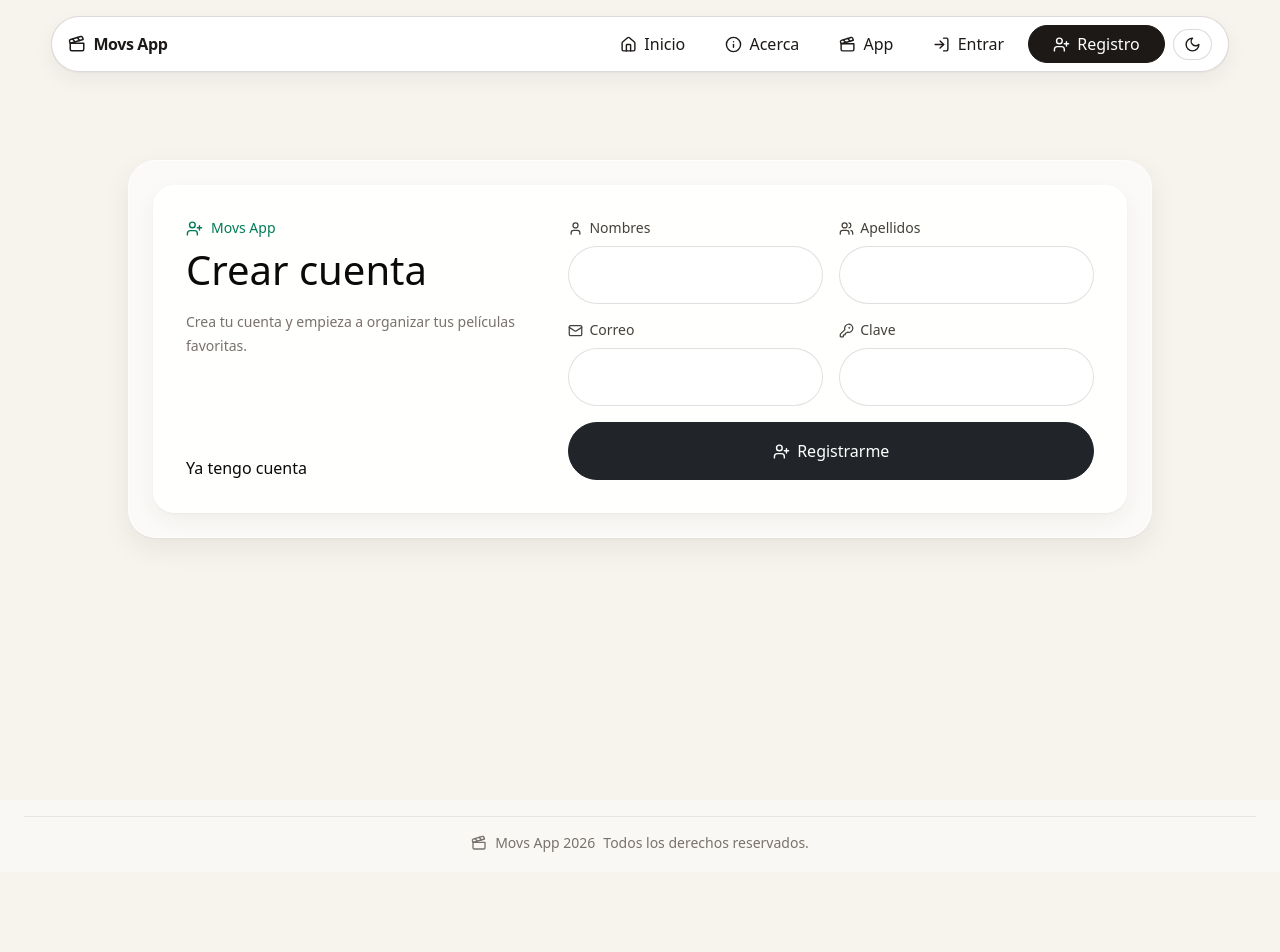
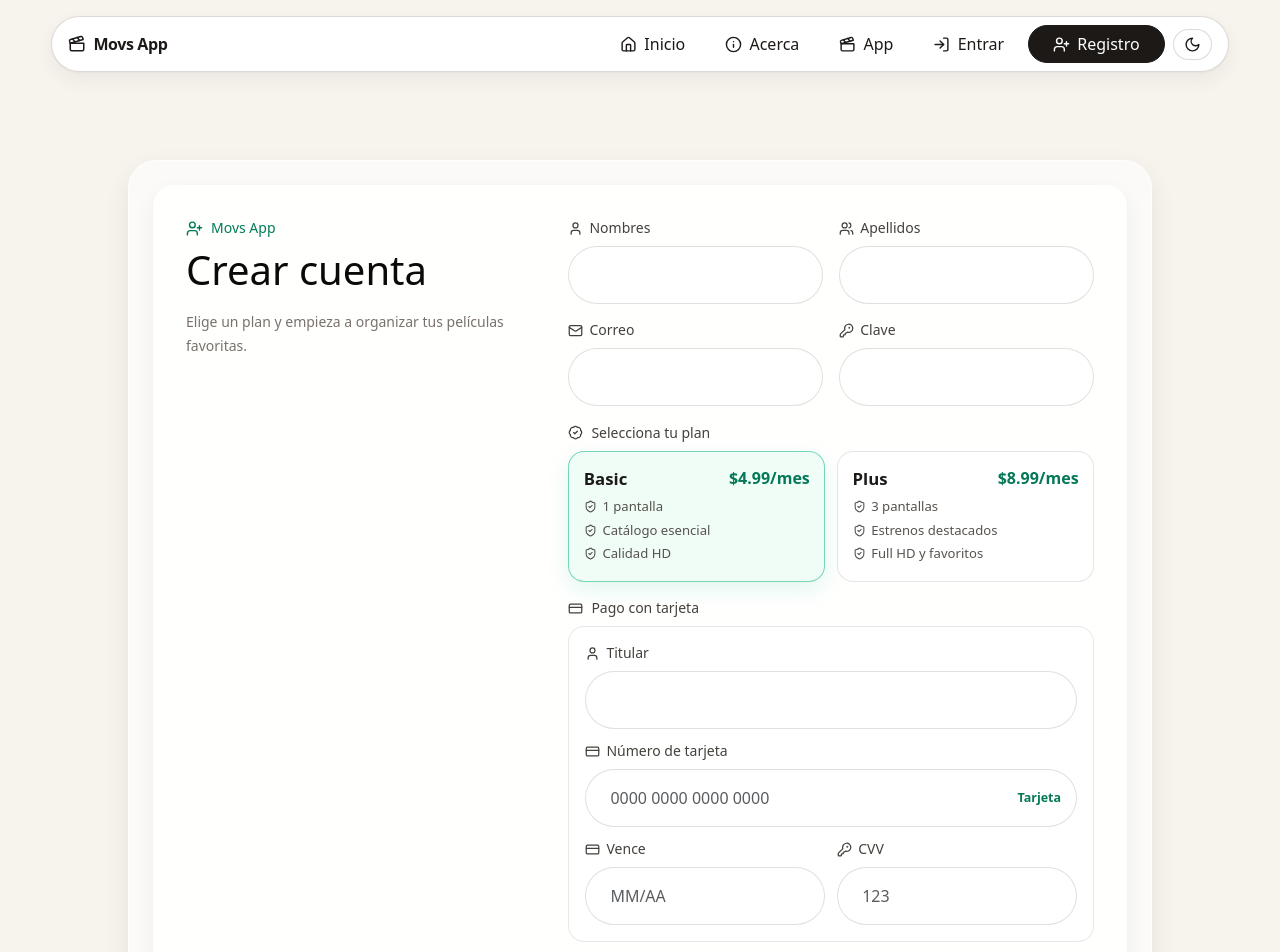
Before and after one commit to brigitterodriguezp/movs-app, a Vue app: page /signup in a window 1280 px wide. Shown: the top 952 px of the page. Before the commit the page ends 872 px from the top, so only its background shows below. Built offline with nearby package versions, Linux system fonts and the light colour scheme.

Commit message:
se agrega login

```diff
--- a/src/assets/main.css
+++ b/src/assets/main.css
@@ -461,6 +461,118 @@
   color: #fca5a5;
 }
 
+.plan-grid {
+  display: grid;
+  grid-template-columns: repeat(2, minmax(0, 1fr));
+  gap: 0.75rem;
+}
+
+.plan-option {
+  display: flex;
+  min-height: 8.2rem;
+  cursor: pointer;
+  flex-direction: column;
+  gap: 0.45rem;
+  border-radius: 1rem;
+  border: 1px solid rgba(120, 113, 108, 0.18);
+  background: rgba(255, 255, 255, 0.64);
+  padding: 0.9rem;
+}
+
+.plan-option.selected {
+  border-color: rgba(16, 185, 129, 0.56);
+  background: rgba(236, 253, 245, 0.78);
+  box-shadow: 0 8px 22px rgba(16, 185, 129, 0.12);
+}
+
+.plan-option-top {
+  display: flex;
+  align-items: flex-start;
+  justify-content: space-between;
+  gap: 0.75rem;
+}
+
+.plan-option-top strong {
+  color: #1c1917;
+  font-size: 1.05rem;
+}
+
+.plan-option-top em {
+  color: #047857;
+  font-style: normal;
+  font-weight: 700;
+}
+
+.plan-benefit {
+  display: inline-flex;
+  align-items: center;
+  gap: 0.35rem;
+  color: #57534e;
+  font-size: 0.82rem;
+  line-height: 1.25;
+}
+
+.payment-box {
+  display: grid;
+  grid-template-columns: repeat(2, minmax(0, 1fr));
+  gap: 0.75rem;
+  border-radius: 1rem;
+  border: 1px solid rgba(120, 113, 108, 0.16);
+  background: rgba(255, 255, 255, 0.46);
+  padding: 1rem;
+}
+
+.card-number-wrap {
+  position: relative;
+}
+
+.card-number-wrap .form-control {
+  padding-right: 8rem !important;
+}
+
+.card-number-wrap span {
+  position: absolute;
+  top: 50%;
+  right: 1rem;
+  max-width: 6.5rem;
+  overflow: hidden;
+  color: #047857;
+  font-size: 0.78rem;
+  font-weight: 700;
+  text-overflow: ellipsis;
+  transform: translateY(-50%);
+  white-space: nowrap;
+}
+
+.dark .plan-option {
+  border-color: rgba(255, 255, 255, 0.1);
+  background: rgba(255, 255, 255, 0.06);
+}
+
+.dark .plan-option.selected {
+  border-color: rgba(110, 231, 183, 0.38);
+  background: rgba(6, 78, 59, 0.22);
+  box-shadow: 0 10px 24px rgba(0, 0, 0, 0.22);
+}
+
+.dark .plan-option-top strong {
+  color: #f8fafc;
+}
+
+.dark .plan-option-top em,
+.dark .card-number-wrap span {
+  color: #6ee7b7;
+}
+
+.dark .plan-benefit {
+  color: #d6d3d1;
+}
+
+.dark .payment-box {
+  border-color: rgba(255, 255, 255, 0.1);
+  background: rgba(255, 255, 255, 0.05);
+}
+
 .movie-card {
   background: rgba(255, 255, 255, 0.78);
   border: 1px solid rgba(255, 255, 255, 0.72);
@@ -720,6 +832,24 @@
     gap: 0.65rem !important;
   }
 
+  .plan-grid,
+  .payment-box {
+    grid-template-columns: 1fr;
+  }
+
+  .plan-option {
+    min-height: auto;
+    padding: 0.85rem;
+  }
+
+  .payment-box {
+    padding: 0.85rem;
+  }
+
+  .card-number-wrap .form-control {
+    padding-right: 7rem !important;
+  }
+
   .auth-shell .btn {
     min-height: 2.55rem;
     padding-top: 0.45rem !important;
--- a/src/views/SignupView.vue
+++ b/src/views/SignupView.vue
@@ -1,15 +1,35 @@
 <script setup>
 import { reactive } from 'vue'
 import { RouterLink, useRouter } from 'vue-router'
-import { KeyRound, Mail, User, UserPlus, Users } from '@lucide/vue'
+import { BadgeCheck, CreditCard, KeyRound, Mail, ShieldCheck, User, UserPlus, Users } from '@lucide/vue'
 
 const router = useRouter()
+
+const plans = [
+  {
+    id: 'basic',
+    name: 'Basic',
+    price: '$4.99',
+    benefits: ['1 pantalla', 'Catálogo esencial', 'Calidad HD'],
+  },
+  {
+    id: 'plus',
+    name: 'Plus',
+    price: '$8.99',
+    benefits: ['3 pantallas', 'Estrenos destacados', 'Full HD y favoritos'],
+  },
+]
 
 const form = reactive({
   nombres: '',
   apellidos: '',
   correo: '',
   clave: '',
+  plan: 'basic',
+  cardName: '',
+  cardNumber: '',
+  cardExpiry: '',
+  cardCvv: '',
 })
 
 const errors = reactive({
@@ -17,13 +37,76 @@ const errors = reactive({
   apellidos: '',
   correo: '',
   clave: '',
+  cardName: '',
+  cardNumber: '',
+  cardExpiry: '',
+  cardCvv: '',
 })
+
+function cardDigits() {
+  return form.cardNumber.replace(/\D/g, '')
+}
+
+function detectCardBrand(number = cardDigits()) {
+  if (/^4/.test(number)) return 'Visa'
+  if (/^(5[1-5]|2[2-7])/.test(number)) return 'Mastercard'
+  if (/^3[47]/.test(number)) return 'American Express'
+  if (/^(6011|65|64[4-9])/.test(number)) return 'Discover'
+  return number.length ? 'Otra tarjeta' : 'Tarjeta'
+}
+
+function isValidCardNumber(number) {
+  if (number.length < 13 || number.length > 19) return false
+
+  let sum = 0
+  let shouldDouble = false
+
+  for (let index = number.length - 1; index >= 0; index -= 1) {
+    let digit = Number(number[index])
+
+    if (shouldDouble) {
+      digit *= 2
+      if (digit > 9) digit -= 9
+    }
+
+    sum += digit
+    shouldDouble = !shouldDouble
+  }
+
+  return sum % 10 === 0
+}
+
+function isValidExpiry(value) {
+  const match = value.match(/^(\d{2})\/(\d{2})$/)
+  if (!match) return false
+
+  const month = Number(match[1])
+  const year = Number(`20${match[2]}`)
+  if (month < 1 || month > 12) return false
+
+  const now = new Date()
+  const expiry = new Date(year, month)
+  return expiry > new Date(now.getFullYear(), now.getMonth())
+}
+
+function formatCardNumber() {
+  form.cardNumber = cardDigits().slice(0, 19).replace(/(.{4})/g, '$1 ').trim()
+}
+
+function formatExpiry() {
+  const value = form.cardExpiry.replace(/\D/g, '').slice(0, 4)
+  form.cardExpiry = value.length > 2 ? `${value.slice(0, 2)}/${value.slice(2)}` : value
+}
 
 function submitSignup() {
   errors.nombres = ''
   errors.apellidos = ''
   errors.correo = ''
   errors.clave = ''
+  errors.cardName = ''
+  errors.cardNumber = ''
+  errors.cardExpiry = ''
+  errors.cardCvv = ''
 
   if (!form.nombres.trim()) {
     errors.nombres = 'Ingresa tus nombres.'
@@ -41,7 +124,38 @@ function submitSignup() {
     errors.clave = 'Ingresa una clave.'
   }
 
-  if (errors.nombres || errors.apellidos || errors.correo || errors.clave) {
+  if (!form.cardName.trim()) {
+    errors.cardName = 'Ingresa el titular.'
+  }
+
+  const cardNumber = cardDigits()
+
+  if (!cardNumber) {
+    errors.cardNumber = 'Ingresa el número de tarjeta.'
+  } else if (!isValidCardNumber(cardNumber)) {
+    errors.cardNumber = 'Número de tarjeta inválido.'
+  }
+
+  if (!form.cardExpiry) {
+    errors.cardExpiry = 'Ingresa la fecha.'
+  } else if (!isValidExpiry(form.cardExpiry)) {
+    errors.cardExpiry = 'Fecha inválida o vencida.'
+  }
+
+  if (!/^\d{3,4}$/.test(form.cardCvv)) {
+    errors.cardCvv = 'CVV inválido.'
+  }
+
+  if (
+    errors.nombres ||
+    errors.apellidos ||
+    errors.correo ||
+    errors.clave ||
+    errors.cardName ||
+    errors.cardNumber ||
+    errors.cardExpiry ||
+    errors.cardCvv
+  ) {
     return
   }
 
@@ -58,6 +172,14 @@ function submitSignup() {
     apellidos: form.apellidos.trim(),
     correo,
     clave: form.clave,
+    subscription: {
+      plan: form.plan,
+      status: 'active',
+    },
+    payment: {
+      brand: detectCardBrand(cardNumber),
+      last4: cardNumber.slice(-4),
+    },
   }
 
   localStorage.setItem('movieUser', JSON.stringify(user))
@@ -77,7 +199,7 @@ function submitSignup() {
               <span>Movs App</span>
             </p>
             <h1 class="mb-3 text-3xl font-semibold tracking-normal text-stone-950">Crear cuenta</h1>
-            <p class="m-0 text-sm leading-6 text-stone-500">Crea tu cuenta y empieza a organizar tus películas favoritas.</p>
+            <p class="m-0 text-sm leading-6 text-stone-500">Elige un plan y empieza a organizar tus películas favoritas.</p>
           </div>
           <RouterLink class="w-fit font-medium text-stone-950" to="/signin">Ya tengo cuenta</RouterLink>
         </div>
@@ -116,6 +238,94 @@ function submitSignup() {
             <p v-if="errors.clave" class="auth-field-error">{{ errors.clave }}</p>
           </div>
 
+          <div class="md:col-span-2">
+            <p class="mb-2 inline-flex items-center gap-2 text-sm font-medium text-stone-700">
+              <BadgeCheck :size="15" />
+              <span>Selecciona tu plan</span>
+            </p>
+            <div class="plan-grid">
+              <label v-for="plan in plans" :key="plan.id" class="plan-option" :class="{ selected: form.plan === plan.id }">
+                <input v-model="form.plan" class="visually-hidden" type="radio" name="plan" :value="plan.id" />
+                <span class="plan-option-top">
+                  <strong>{{ plan.name }}</strong>
+                  <em>{{ plan.price }}/mes</em>
+                </span>
+                <span v-for="benefit in plan.benefits" :key="benefit" class="plan-benefit">
+                  <ShieldCheck :size="13" />
+                  {{ benefit }}
+                </span>
+              </label>
+            </div>
+          </div>
+
+          <div class="payment-section md:col-span-2">
+            <p class="mb-2 inline-flex items-center gap-2 text-sm font-medium text-stone-700">
+              <CreditCard :size="15" />
+              <span>Pago con tarjeta</span>
+            </p>
+            <div class="payment-box">
+              <div class="md:col-span-2">
+                <label class="form-label auth-field-label text-sm text-stone-700" for="cardName">
+                  <User :size="15" />
+                  <span>Titular</span>
+                </label>
+                <input id="cardName" v-model="form.cardName" class="form-control rounded-pill px-4 py-3" type="text" />
+                <p v-if="errors.cardName" class="auth-field-error">{{ errors.cardName }}</p>
+              </div>
+              <div class="md:col-span-2">
+                <label class="form-label auth-field-label text-sm text-stone-700" for="cardNumber">
+                  <CreditCard :size="15" />
+                  <span>Número de tarjeta</span>
+                </label>
+                <div class="card-number-wrap">
+                  <input
+                    id="cardNumber"
+                    v-model="form.cardNumber"
+                    class="form-control rounded-pill px-4 py-3"
+                    inputmode="numeric"
+                    placeholder="0000 0000 0000 0000"
+                    type="text"
+                    @input="formatCardNumber"
+                  />
+                  <span>{{ detectCardBrand() }}</span>
+                </div>
+                <p v-if="errors.cardNumber" class="auth-field-error">{{ errors.cardNumber }}</p>
+              </div>
+              <div>
+                <label class="form-label auth-field-label text-sm text-stone-700" for="cardExpiry">
+                  <CreditCard :size="15" />
+                  <span>Vence</span>
+                </label>
+                <input
+                  id="cardExpiry"
+                  v-model="form.cardExpiry"
+                  class="form-control rounded-pill px-4 py-3"
+                  inputmode="numeric"
+                  placeholder="MM/AA"
+                  type="text"
+                  @input="formatExpiry"
+                />
+                <p v-if="errors.cardExpiry" class="auth-field-error">{{ errors.cardExpiry }}</p>
+              </div>
+              <div>
+                <label class="form-label auth-field-label text-sm text-stone-700" for="cardCvv">
+                  <KeyRound :size="15" />
+                  <span>CVV</span>
+                </label>
+                <input
+                  id="cardCvv"
+                  v-model="form.cardCvv"
+                  class="form-control rounded-pill px-4 py-3"
+                  inputmode="numeric"
+                  maxlength="4"
+                  placeholder="123"
+                  type="password"
+                />
+                <p v-if="errors.cardCvv" class="auth-field-error">{{ errors.cardCvv }}</p>
+              </div>
+            </div>
+          </div>
+
           <button class="btn btn-dark rounded-pill py-3 soft-button icon-link justify-center md:col-span-2" type="submit">
             <UserPlus :size="17" />
             <span>Registrarme</span>
```
